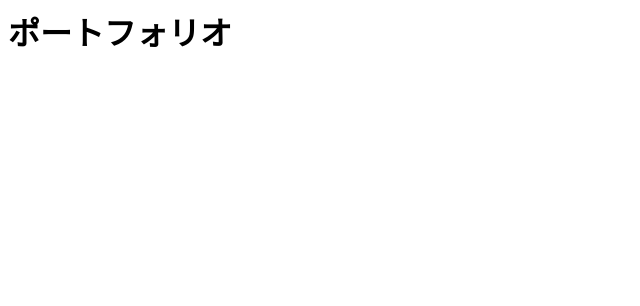
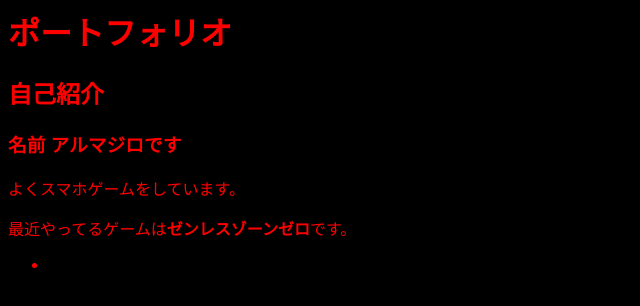
Before and after one commit to armadillo-2/portfolio, a plain HTML site: page index.html in a window 1280 px wide. Shown: the whole page, without its empty margins (0-640 px from the left). Drawn offline with Linux system fonts and the light colour scheme; files that its build step writes are made by us from their sources.

Commit message:
自己紹介のベース作成

```diff
--- a/index.html
+++ b/index.html
@@ -1,7 +1,17 @@
 <html lang="ja">
     <head>
+         <link rel="stylesheet" href="css/style.css">
     </head>
     <body>
         <h1>ポートフォリオ</h1>
+        <h2>自己紹介</h2>
+        <h3>名前 アルマジロです</h3>
+        <p>よくスマホゲームをしています。</p>
+        <p>最近やってるゲームは<b>ゼンレスゾーンゼロ</b>です。</p>
+        <ul>
+            <li>
+
+            </li>
+        </ul>
     </body>
 </html>
--- /dev/null
+++ b/style.css
@@ -0,0 +1,12 @@
+@charset "utf-8";
+html {
+    font-size: 100%;
+}
+body {
+    background-color: #000000;
+    color: #ff0000;
+    font-family: 'YuGothic', 'Yu Gothic',  sans-serif;
+}
+img {
+    max-width: 100%;
+}
```
